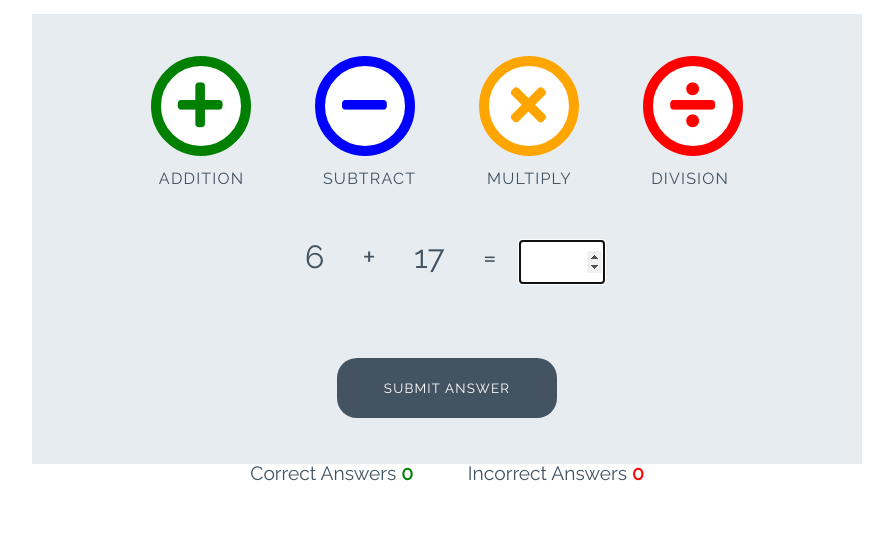
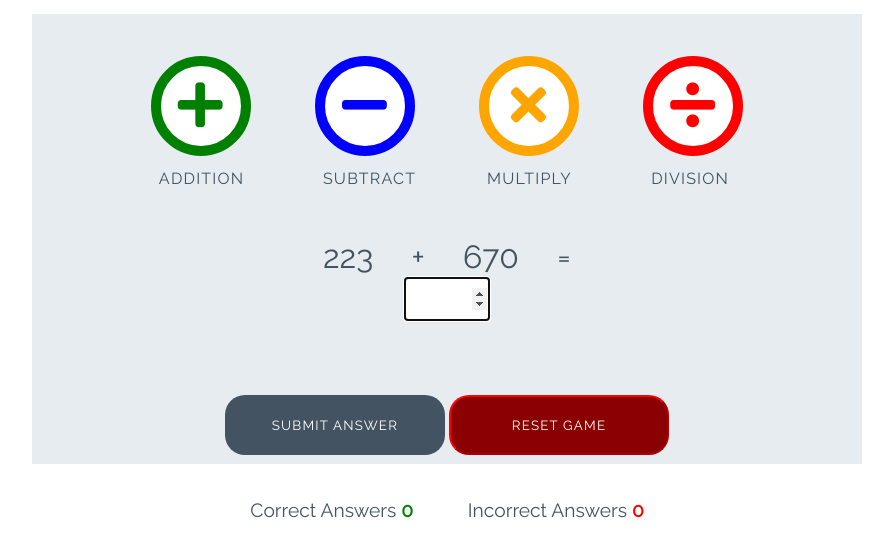
Before and after one commit to ArunVG1963/love-maths, a plain HTML site: page index.html in a window 1280 px wide. Shown: the part 89-646 px from the top of the page, without its empty margins (193-1086 px from the left). Drawn offline with Linux system fonts and the light colour scheme.

Commit message:
harder questions and reset button added

```diff
--- a/assets/css/style.css
+++ b/assets/css/style.css
@@ -144,6 +144,13 @@ body {
 .btn--red {
     border-color: red;
     color: red;
+
+    }
+.btn--red2 {
+    border-color: red;
+    color: white;
+    border-radius: 20px;
+    background-color: darkred;
 }
 
 .btn--red:active,
--- a/assets/js/script.js
+++ b/assets/js/script.js
@@ -31,8 +31,8 @@ document.addEventListener("DOMContentLoaded", function() {
 function runGame(gameType) {
 document.getElementById("answer-box").value="";
 document.getElementById("answer-box").focus();
-let num1=Math.floor(Math.random()*25)+1;
-let num2=Math.floor(Math.random()*25)+1;
+let num1=Math.floor(Math.random()*1000)+1;
+let num2=Math.floor(Math.random()*1000)+1;
 
   switch (gameType) {
    case "addition" :{
@@ -162,3 +162,10 @@ function displayDivisionQuestion(operand1, operand2) {
    document.getElementById("operator").textContent="/";
 
 }
+function refreshPage() {
+   let oldScore = parseInt(document.getElementById("score").innerText);
+    document.getElementById("score").textContent=0;
+    let oldIncorrect = parseInt(document.getElementById("incorrect").innerText);
+    document.getElementById("incorrect").innerText=0;
+    runGame("addition");
+}
--- a/index.html
+++ b/index.html
@@ -46,6 +46,7 @@
 
                 </div>
                 <button data-type="submit" class="btn btn--gray">Submit Answer</button>
+                <button class="btn btn--red2" id="reset" onclick="refreshPage()">Reset Game</button>
         </div>
 
         <div class="score-area">
```
